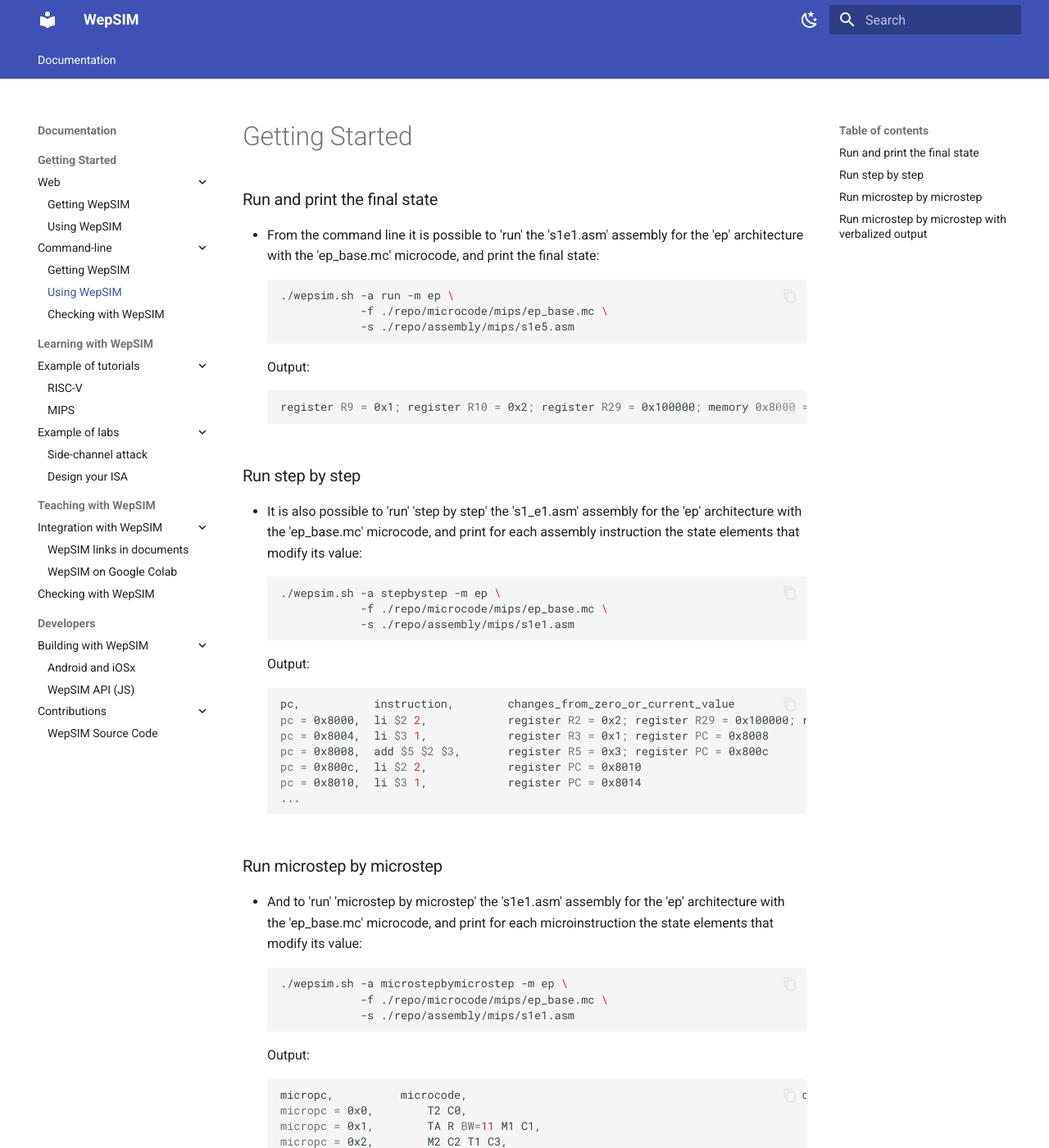
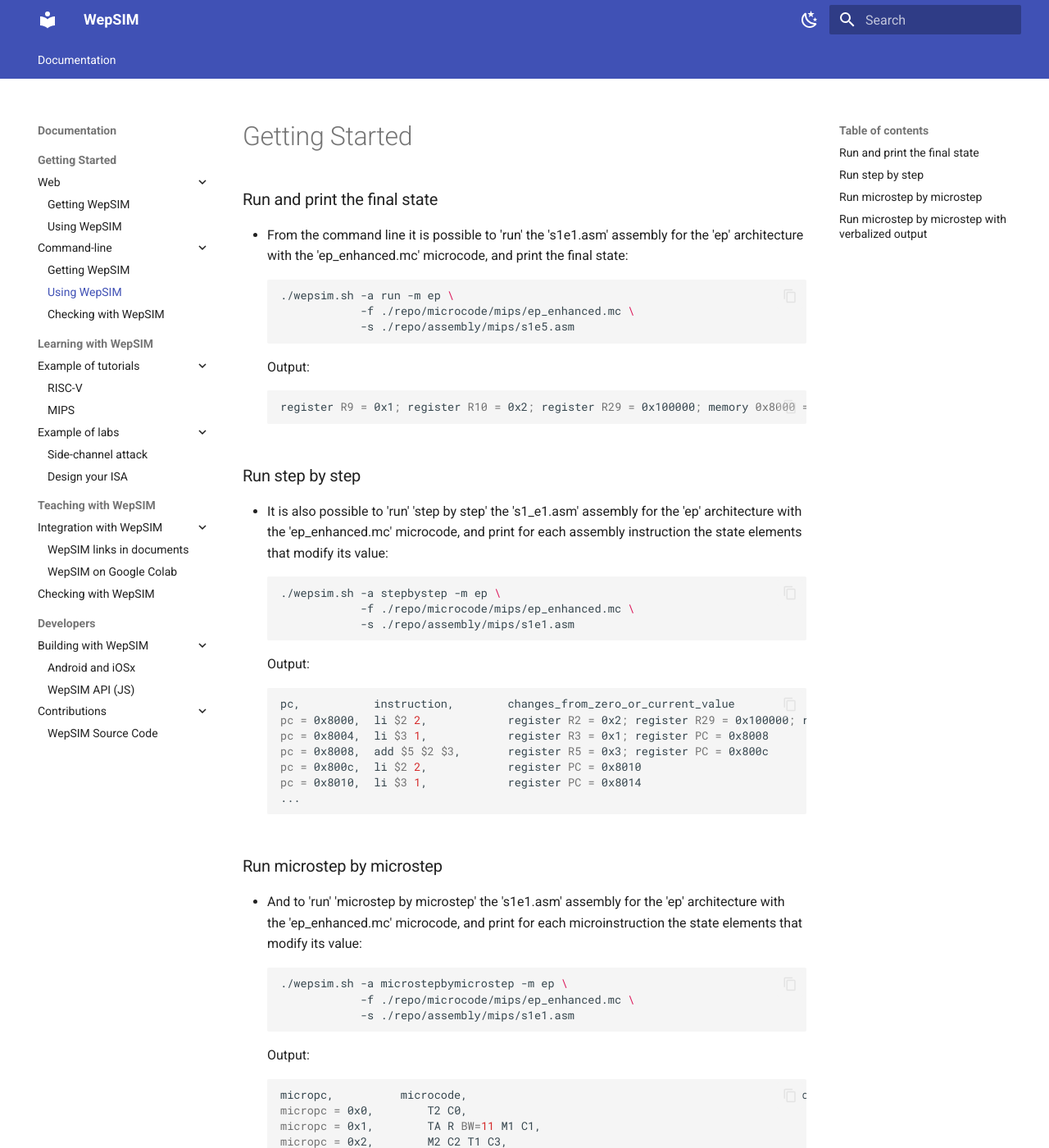
Before and after one commit to wepsim/info, an MkDocs documentation site: the page built from docs/command-line/using-wepsim-cl.md, in a window 1280 px wide and 1400 px high. Shown: the whole window at 82% size. Built offline with MkDocs 1.6.1 and Material for MkDocs 9.7.7, drawn with Linux system fonts in a browser that asks for light colours; some of the changed text lies outside the part shown.

Commit message:
minor updates

````diff
--- a/docs/command-line/using-wepsim-cl.md
+++ b/docs/command-line/using-wepsim-cl.md
@@ -4,10 +4,10 @@
 
 ### Run and print the final state
 
-+ From the command line it is possible to 'run' the 's1e1.asm' assembly for the 'ep' architecture with the 'ep_base.mc' microcode, and print the final state:
++ From the command line it is possible to 'run' the 's1e1.asm' assembly for the 'ep' architecture with the 'ep_enhanced.mc' microcode, and print the final state:
   ```bash
   ./wepsim.sh -a run -m ep \
-              -f ./repo/microcode/mips/ep_base.mc \
+              -f ./repo/microcode/mips/ep_enhanced.mc \
               -s ./repo/assembly/mips/s1e5.asm
   ```
   Output:
@@ -18,10 +18,10 @@
 
 ### Run step by step
 
-+ It is also possible to 'run' 'step by step' the 's1_e1.asm' assembly for the 'ep' architecture with the 'ep_base.mc' microcode, and print for each assembly instruction the state elements that modify its value:
++ It is also possible to 'run' 'step by step' the 's1_e1.asm' assembly for the 'ep' architecture with the 'ep_enhanced.mc' microcode, and print for each assembly instruction the state elements that modify its value:
   ```bash
   ./wepsim.sh -a stepbystep -m ep \
-              -f ./repo/microcode/mips/ep_base.mc \
+              -f ./repo/microcode/mips/ep_enhanced.mc \
               -s ./repo/assembly/mips/s1e1.asm
   ```
   Output:
@@ -38,10 +38,10 @@
 
 ### Run microstep by microstep
 
-+ And to 'run' 'microstep by microstep' the 's1e1.asm' assembly for the 'ep' architecture with the 'ep_base.mc' microcode, and print for each microinstruction the state elements that modify its value:
++ And to 'run' 'microstep by microstep' the 's1e1.asm' assembly for the 'ep' architecture with the 'ep_enhanced.mc' microcode, and print for each microinstruction the state elements that modify its value:
   ```bash
   ./wepsim.sh -a microstepbymicrostep -m ep \
-              -f ./repo/microcode/mips/ep_base.mc \
+              -f ./repo/microcode/mips/ep_enhanced.mc \
               -s ./repo/assembly/mips/s1e1.asm
   ```
   Output:
@@ -66,7 +66,7 @@
 + And finally, it is possible to execute microstep by microstep but with a more verbose description:
   ```bash
   ./wepsim.sh -a microstepverbalized -m ep \
-              -f ./repo/microcode/mips/ep_base.mc \
+              -f ./repo/microcode/mips/ep_enhanced.mc \
               -s ./repo/assembly/mips/s1e1.asm
   ```
   Output:
````
Also changed, not shown: docs/command-line/checkingwith-wepsim-cl.md (+6 -6 lines), docs/integration/gcolab.md (+5 -5 lines), 6 other files.
